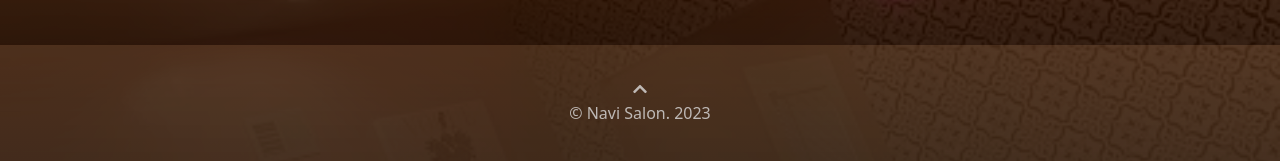
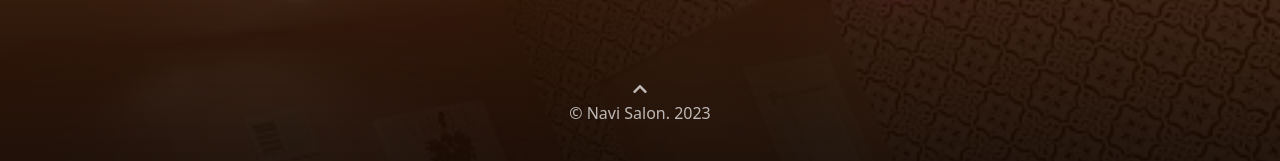
Before and after one commit to Kbiswa/navisalon, a plain HTML site: page index.html in a window 1280 px wide. Shown: the part 4411-4572 px from the top of the page. Drawn offline with nearby package versions, Linux system fonts and the light colour scheme.

Commit message:
css copyryt color bg edited

```diff
--- a/css/style.css
+++ b/css/style.css
@@ -376,7 +376,7 @@ margin: 0 auto;
 .copyright{
   width: 100%;
   text-align: center;
-  background-color: #dca47343;
+  background-color: #dca47300;
   padding: 2rem 0;
   position: relative;
   opacity: 0.7
```
